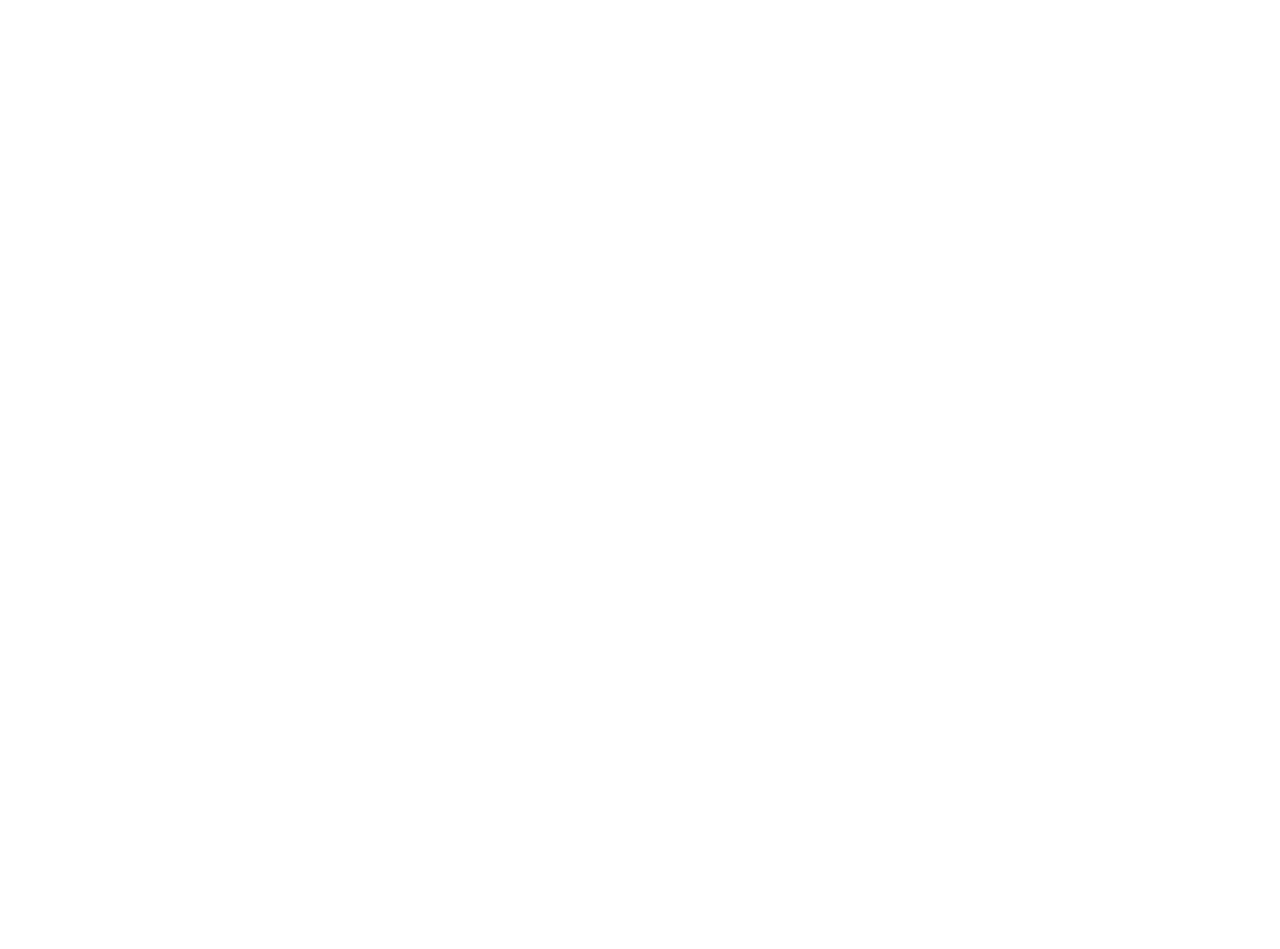
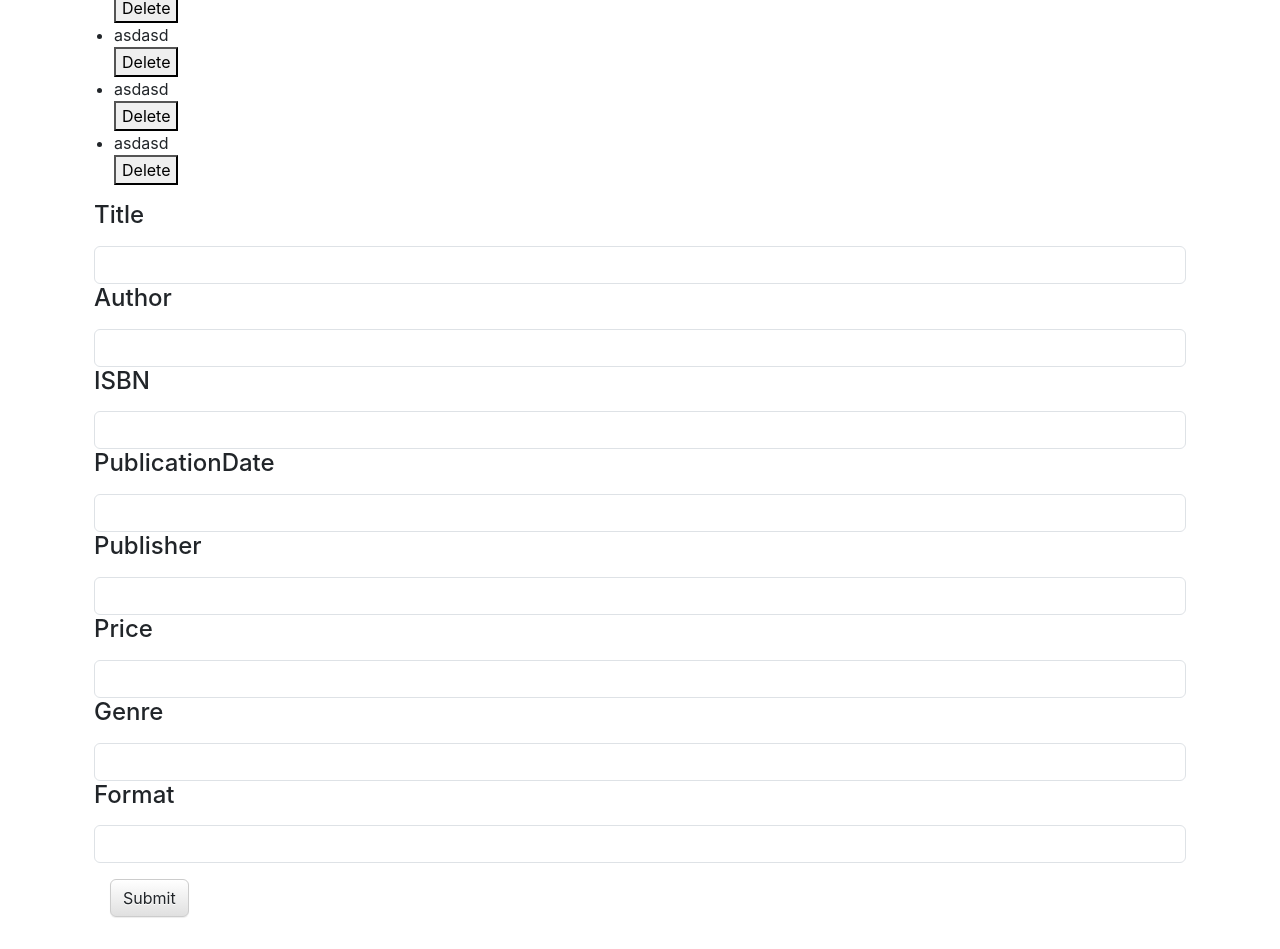
Before and after one commit to priyanka19697/Bookstore, a React (Create React App) app: page / in a window 1280 px wide. Shown: the part 515-1464 px from the top of the page. Before the commit the page ends 800 px from the top, so only its background shows below. Built offline with nearby package versions, Linux system fonts and the light colour scheme; data requests are answered from the project's data file.

Commit message:
Save done

```diff
--- a/db.json
+++ b/db.json
@@ -50,6 +50,50 @@
       "price": "250",
       "genre": "fantasy",
       "format": "pdf"
+    },
+    {
+      "title": "asdasd",
+      "author": "123",
+      "isbn": "123",
+      "publicationDate": "123",
+      "publisher": "123`",
+      "price": "123",
+      "genre": "123",
+      "format": "123",
+      "id": 6
+    },
+    {
+      "title": "asdasd",
+      "author": "123",
+      "isbn": "123",
+      "publicationDate": "123",
+      "publisher": "123`",
+      "price": "123",
+      "genre": "123",
+      "format": "123",
+      "id": 7
+    },
+    {
+      "title": "asdasd",
+      "author": "123",
+      "isbn": "123",
+      "publicationDate": "123",
+      "publisher": "123`",
+      "price": "123",
+      "genre": "123",
+      "format": "123",
+      "id": 8
+    },
+    {
+      "title": "asdasd",
+      "author": "123",
+      "isbn": "123",
+      "publicationDate": "123",
+      "publisher": "123`",
+      "price": "123",
+      "genre": "123",
+      "format": "123",
+      "id": 9
     }
   ]
 }
--- a/src/components/AddBook.js
+++ b/src/components/AddBook.js
@@ -1,4 +1,5 @@
 import React, { Component } from 'react';
+import { saveBook } from '../data/BookApi'
 
 class AddBook extends Component {
 	state = {
@@ -20,7 +21,10 @@ class AddBook extends Component {
 
 	handleSubmit = e => {
 		e.preventDefault();
-		this.state.addBook(this.state);
+		// this.props.addBook(this.state);
+
+		console.log("SAVING TO SERVER CUTE THINGGG")
+		saveBook(this.state); //adding to state
 	};
 
 	render() {
--- a/src/components/Navbar.js
+++ b/src/components/Navbar.js
@@ -17,7 +17,7 @@ const Navbar = props => {
 						<Link to="/">Home</Link>
 					</li>
 					<li>
-						<Link to="/AddBook">AddBook</Link>
+						<Link to="/addBook">AddBook</Link>
 					</li>
 				</ul>
 			</div>
--- a/src/components/ViewBooks.js
+++ b/src/components/ViewBooks.js
@@ -1,6 +1,6 @@
 import React, { Component } from 'react';
 import BookApi from '../data/BookApi';
-
+import AddBook from "./AddBook";
 class ViewBook extends Component {
 	state = {
 		books: [],
@@ -48,10 +48,8 @@ class ViewBook extends Component {
 
 		const filteredBookList = filteredBooks.map(book => {
 			return (
-				<div>
-					<li>{book.title}</li>
-					<button>Delete</button>
-				</div>
+
+					<li><span>{book.title} <button>Delete</button></span></li>
 			);
 		});
 
@@ -69,8 +67,10 @@ class ViewBook extends Component {
 						onChange={this.onFilterChange}
 					/>
 				</form>
+
 				{/* Render everything if filter is empty or render only filter items */}
 				{this.state.filter === '' ? <ul>{bookList}</ul> : <ul>{filteredBookList}</ul>}
+				<AddBook></AddBook>
 			</div>
 		);
 	}
```
